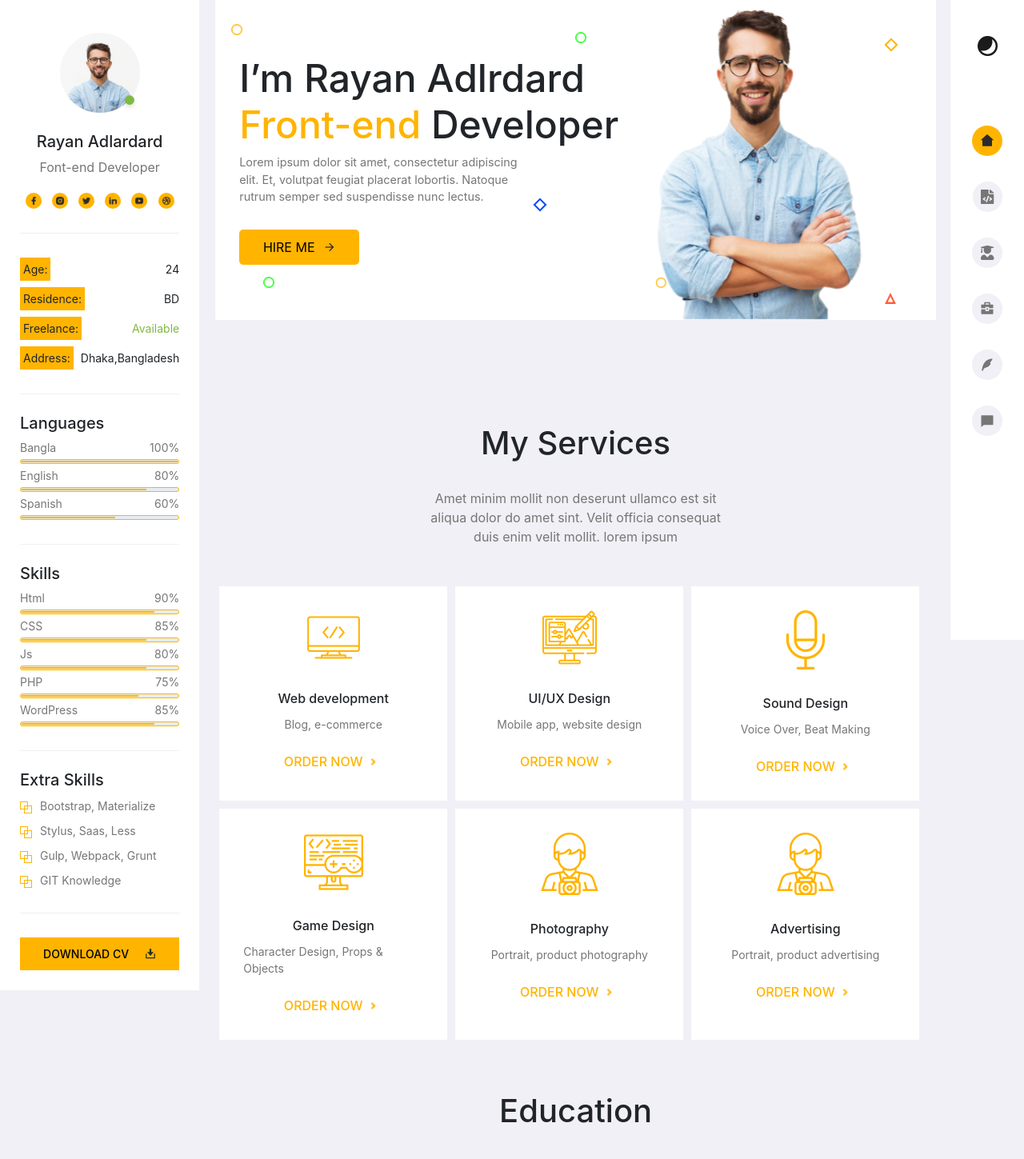
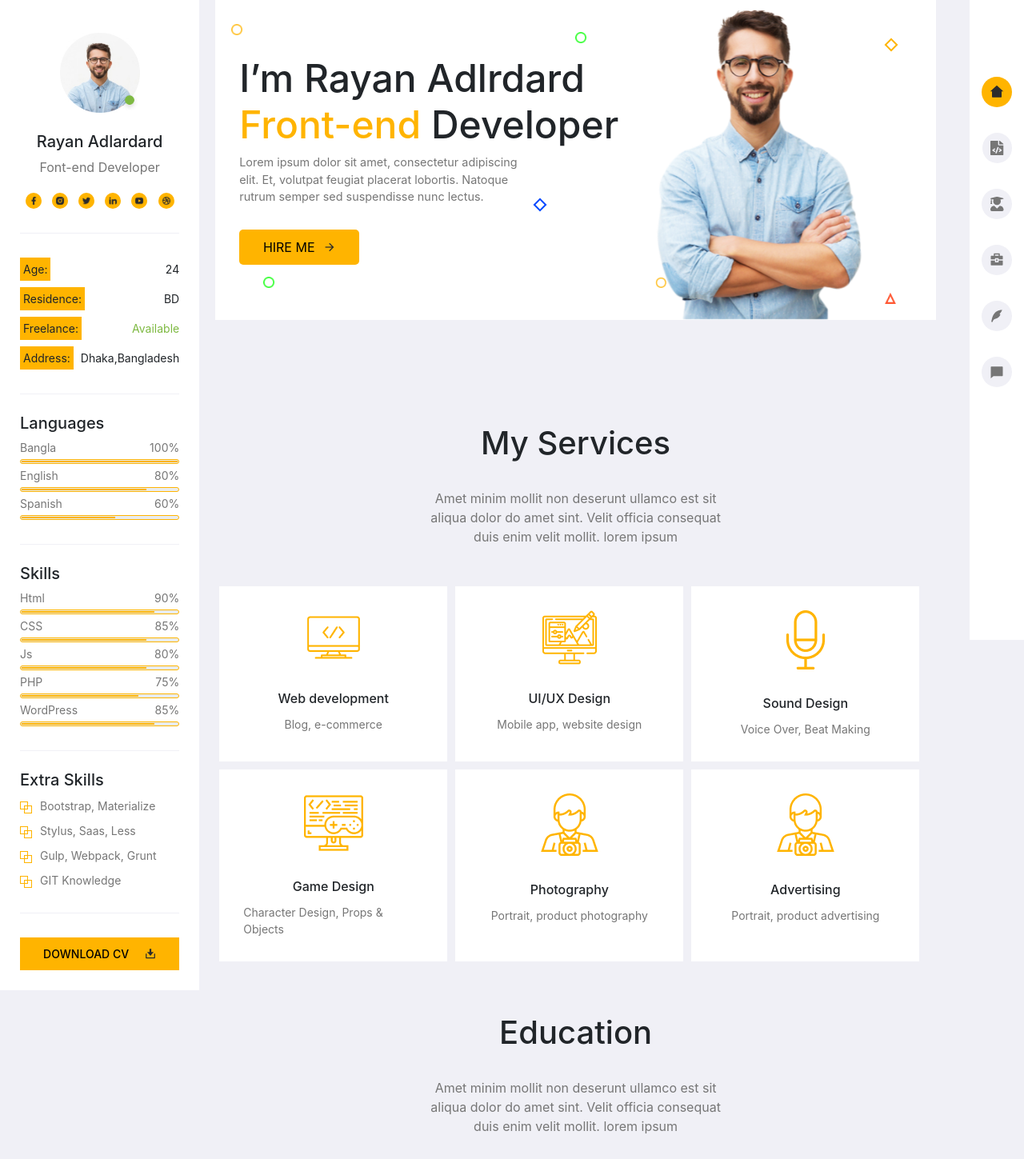
Before and after one commit to vishal1145/developer, a React (Create React App) app: page / in a window 1280 px wide. Shown: the top 1449 px of the page at 80% size. Built offline with nearby package versions, Linux system fonts and the light colour scheme.

Commit message:
some change

```diff
--- a/src/App.css
+++ b/src/App.css
@@ -27,6 +27,7 @@
   height: 100vh;
   position: fixed;
   right: 0;
+  padding-top:80px;
 }
 
 .home-inner {
@@ -523,15 +524,21 @@
   color: #767676;
   margin-bottom: 10px;
 }
-.contact-info {
-  width: 40%;
+.contact-info{
+  width:100%;
+}
+
+.contact-card-div{
+  width:100%;
+  display:flex;
+  justify-content:space-between;
 }
 
 .contact-card {
   background-color: #fff;
-  padding: 20px;
+  padding: 30px;
   color: #767676;
-  margin-block: 20px;
+  width:30%;
 }
 
 .contact-card-img {
@@ -695,6 +702,14 @@
     width: 100%;
     margin-top: 50px;
   }
+  .contact-card-div{
+    display:flex;
+    flex-direction:column;
+  }
+  .contact-card{
+    width:100%;
+    margin-bottom:20px;
+  }
   .leave-us {
     width: 100%;
     margin-right: 0px;
--- a/src/pages/Contact.jsx
+++ b/src/pages/Contact.jsx
@@ -2,7 +2,7 @@
 function Contact() {
   return (
     <div className="contact" id="contact">
-      <div className="leave-us">
+      {/* <div className="leave-us d-none">
         <h2 className="text-bold">Leave Us Your Info</h2>
         <div className="leave-us-form">
           <label htmlFor="name" className="form-label">
@@ -21,9 +21,10 @@ function Contact() {
             value="Send Message"
           />
         </div>
-      </div>
+      </div> */}
       <div className="contact-info">
         <h2>Contact Information</h2>
+        <div className='contact-card-div'>
           <div className="contact-card">
             <div className="contact-card-img">
               <img src={require("./assests/location.png")} />
@@ -83,6 +84,7 @@ function Contact() {
           </div>
         </div>
       </div>
+    </div>
   );
 }
 
--- a/src/pages/Footer.jsx
+++ b/src/pages/Footer.jsx
@@ -2,10 +2,10 @@
 function Footer() {
   return (
     <div className="footer">
-      <div className="map">
+      <div className="map d-none">
         <img src={require(`./assests/mapImg.png`)} />
       </div>
-      <div className="footer-logos">
+      <div className="footer-logos d-none">
         <img src={require(`./assests/FooterImg1.png`)} />
         <img src={require(`./assests/FooterImg2.png`)} />
         <img src={require(`./assests/FooterImg3.png`)} />
--- a/src/pages/NavBar.jsx
+++ b/src/pages/NavBar.jsx
@@ -12,19 +12,6 @@ function NavBar() {
     <div className="home-right">
       <div class="d-flex flex-column flex-shrink-0 " style={{ height: "100%" }}>
         <ul class="nav nav-pills nav-flush flex-column mb-auto align-items-center">
-          <li class="nav-item">
-            <a
-              href="#"
-              className="nav-link change-mode"
-              aria-current="page"
-              title=""
-              data-bs-toggle="tooltip"
-              data-bs-placement="right"
-              data-bs-original-title="Home"
-            >
-              <img src={ContrastImg} />
-            </a>
-          </li>
           <li class="nav-item">
             <a
               href="#home"
--- a/src/pages/ProfileBar.jsx
+++ b/src/pages/ProfileBar.jsx
@@ -3,6 +3,7 @@ import Profile from "./assests/Profile.jpg";
 import Available from "./assests/Available.png";
 
 function ProfileBar() {
+
   return (
     <div className="home-left">
       <div className="">
@@ -53,15 +54,11 @@ function ProfileBar() {
         </div>
       </div>
       <div className="homeLeft-about">
-        <div
-          className="d-flex justify-content-between align-items-center mb-2"
-        >
+        <div className="d-flex justify-content-between align-items-center mb-2">
           <div className="bg-yellow p-1">Age:</div>
           <div>24</div>
         </div>
-        <div
-          className="d-flex justify-content-between align-items-center mb-2"
-        >
+        <div className="d-flex justify-content-between align-items-center mb-2">
           <div className="bg-yellow p-1">Residence:</div>
           <div>BD</div>
         </div>
@@ -182,11 +179,11 @@ function ProfileBar() {
         </div>
       </div>
       <div className="home-left-language download-btn">
-        <a href="your_cv_file.pdf" download>
-          <button className="bg-yellow">
-            DOWNLOAD CV
-            <img src={require(`./assests/dowloadIcon.png`)} />
-          </button>
+        <a href="Sample.pdf" download target="_blank">
+        <button className="bg-yellow">
+          DOWNLOAD CV
+          <img src={require(`./assests/dowloadIcon.png`)} />
+        </button>
         </a>
       </div>
     </div>
--- a/src/pages/Services.jsx
+++ b/src/pages/Services.jsx
@@ -46,13 +46,6 @@ function Services() {
               />
             <div className="service-card-name">{val.name}</div>
             <div className="service-card-about">{val.about}</div>
-              <div className="mt-4 order-now">
-                ORDER NOW{" "}
-                <img
-                  className="right-arrow"
-                  src={require(`./assests/Frame2.png`)}
-                />
-              </div>
           </div>
         ))}
       </div>
```
Also changed, not shown: 1 other file (tests, documents, lock files or other folders). Lines whose indentation alone changed are shown as unchanged.
